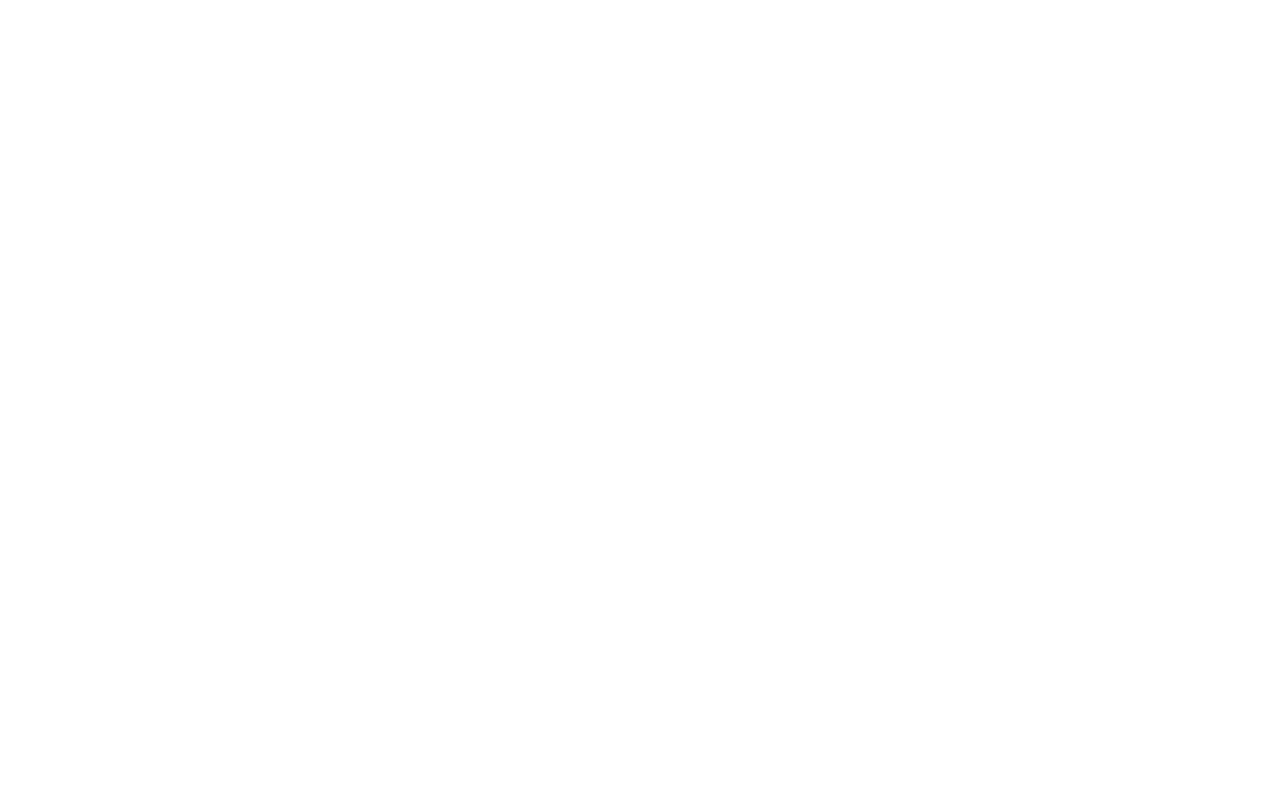
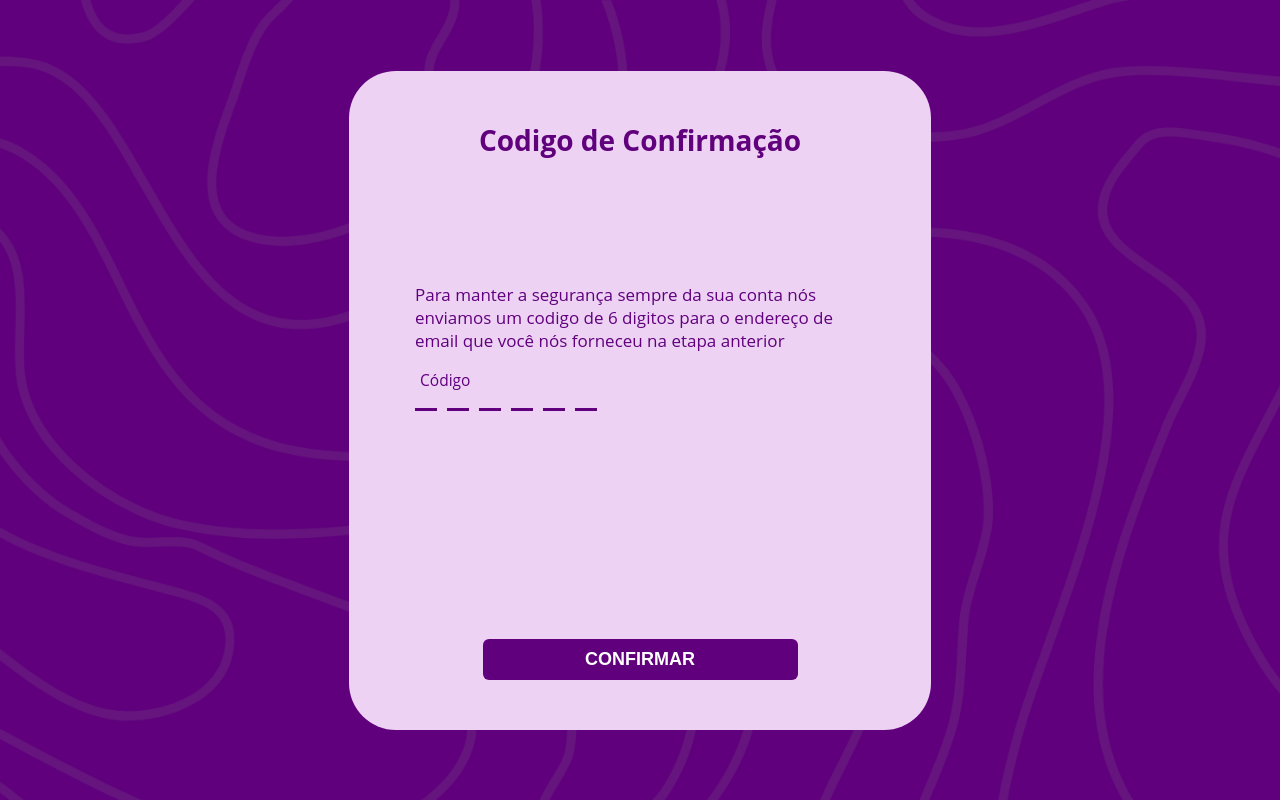
Before and after one commit to GBRbotelho/MarciaFront, a React (Vite) app: page /confirmacao in a window 1280 px wide. Before the commit this address had no page. Built offline with nearby package versions, Linux system fonts and the light colour scheme.

Commit message:
Frontend - Autenticação email - Design #1

```diff
--- /dev/null
+++ b/src/pages/Confirmation/Confirmation.jsx
@@ -0,0 +1,27 @@
+import React, { useState } from "react";
+import styles from "./Confirmation.module.css";
+import Input from "./components/Input";
+import Button from "./components/Button";
+
+export default function Confirmation() {
+  const [code, setCode] = useState([]);
+
+  return (
+    <main className={styles.main}>
+      <section className={styles.section}>
+        <div className={styles.div}>
+          <h1>Codigo de Confirmação</h1>
+          <div className={styles.codigo}>
+            <p>
+              Para manter a segurança sempre da sua conta nós enviamos um codigo
+              de 6 digitos para o endereço de email que você nós forneceu na
+              etapa anterior
+            </p>
+            <Input label="Código" state={code} setState={setCode} />
+          </div>
+          <Button text="CONFIRMAR" state={code} />
+        </div>
+      </section>
+    </main>
+  );
+}
--- /dev/null
+++ b/src/pages/Confirmation/Confirmation.module.css
@@ -0,0 +1,37 @@
+.main {
+  background-image: url("../../assets/img/background.png");
+  background-repeat: no-repeat;
+  background-size: cover;
+  width: 100vw;
+  height: 100vh;
+  display: flex;
+  align-items: center;
+  justify-content: center;
+  color: #60007d;
+}
+
+.section {
+  width: 582px;
+  height: 659px;
+  background-color: #edd2f4;
+  display: flex;
+  justify-content: center;
+  border-radius: 47px;
+}
+
+.div {
+  margin: 50px;
+  width: 450px;
+  display: flex;
+  flex-direction: column;
+  justify-content: space-between;
+  align-items: center;
+}
+
+.div p {
+  font-size: 17px;
+}
+
+.codigo {
+  margin-top: -120px;
+}
--- /dev/null
+++ b/src/pages/Confirmation/components/Button.jsx
@@ -0,0 +1,10 @@
+import React from "react";
+import styles from "./Button.module.css";
+import { usePost } from "../../../hooks/useRequest";
+import { useFlashMessage } from "../../../contexts/FlashMessageContext";
+
+export default function Button({ text, state }) {
+  const showMessage = useFlashMessage();
+
+  return <button className={styles.button}>{text}</button>;
+}
--- /dev/null
+++ b/src/pages/Confirmation/components/Button.module.css
@@ -0,0 +1,10 @@
+.button {
+  width: 315px;
+  height: 41px;
+  background-color: #60007d;
+  color: white;
+  font-weight: 700;
+  font-size: 18px;
+  border: 0px;
+  border-radius: 6px;
+}
--- /dev/null
+++ b/src/pages/Confirmation/components/Input.jsx
@@ -0,0 +1,24 @@
+import React from "react";
+import styles from "./Input.module.css";
+
+export default function Input({ label, state, setState }) {
+  const handleChange = (index, value) => {
+    const updatedCode = state.split("");
+    updatedCode[index] = value;
+    setState(updatedCode.join(""));
+  };
+
+  return (
+    <div className={styles.input}>
+      <label>{label}</label>
+      <div className={styles.div}>
+        <input maxLength="1" />
+        <input maxLength="1" />
+        <input maxLength="1" />
+        <input maxLength="1" />
+        <input maxLength="1" />
+        <input maxLength="1" />
+      </div>
+    </div>
+  );
+}
--- /dev/null
+++ b/src/pages/Confirmation/components/Input.module.css
@@ -0,0 +1,21 @@
+.input {
+  width: 398px;
+}
+
+.input label {
+  font-size: 15.5px;
+  margin-left: 5px;
+}
+
+.div {
+  display: flex;
+  gap: 10px;
+}
+
+.div input {
+  width: 18px;
+  background-color: #edd2f4;
+  border: 0px;
+  border-bottom: 3px solid;
+  border-color: #60007d;
+}
--- a/src/routes/Routes.jsx
+++ b/src/routes/Routes.jsx
@@ -1,12 +1,14 @@
 import { Routes as Router, Route } from "react-router-dom";
 import Register from "../pages/Register/Register";
 import Login from "../pages/Login/Login";
+import Confirmation from "../pages/Confirmation/Confirmation";
 
 function Routes() {
   return (
     <Router>
       <Route path="/cadastro" element={<Register />} />
       <Route path="/login" element={<Login />} />
+      <Route path="/confirmacao" element={<Confirmation />} />
     </Router>
   );
 }
```
